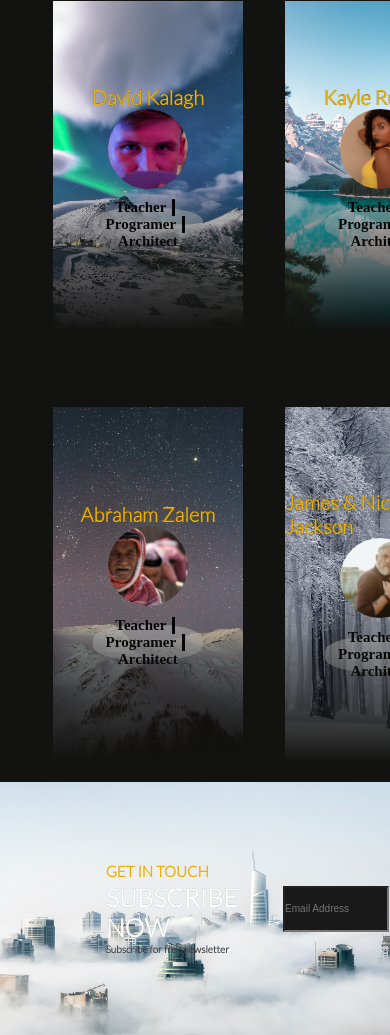
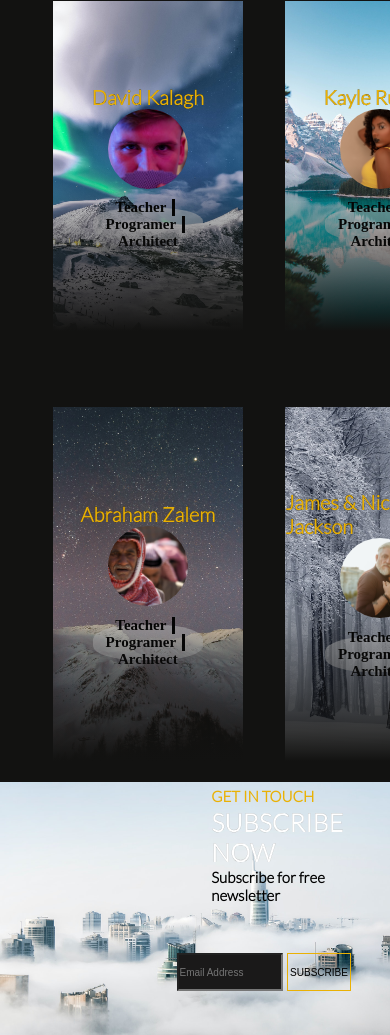
Before and after one commit to zulu776/Portafolio-SebastianZuluagaB, a plain HTML site: page index.html in a window 390 px wide. Shown: the part 2864-3899 px from the top of the page. Drawn offline with Linux system fonts and the light colour scheme.

Commit message:
arreglos generales

```diff
--- a/assets/css/style.css
+++ b/assets/css/style.css
@@ -1013,7 +1013,7 @@ nav.social-nav ul li img {
 
 .left-3 {
     color:#3f3e3e;
-    font-size: 20px;
+    font-size: 22px;
     font-weight: 900;
     margin-top: 1%;
 }
@@ -1021,7 +1021,6 @@ nav.social-nav ul li img {
 .sixth-right {
     width: 40%;
     height: 60%;
-    /* background-color: blue; */
     display: flex;
     justify-content: center;
     align-items: center;
@@ -1031,7 +1030,6 @@ nav.social-nav ul li img {
     font-size: 30px;
     font-weight: 800;
     color: black;
-    /* background-color: red; */
 }
 
 .elementor-field {
@@ -1084,6 +1082,10 @@ nav.social-nav ul li img {
 
 @media (max-width: 580px) {
 
+    .container-sixth {
+        flex-direction: column;
+    }
+
     .left-1 {
         font-size: 15px;
     }
@@ -1093,7 +1095,8 @@ nav.social-nav ul li img {
     }
 
     .left-3 {
-        font-size: 10px;
+        font-size: 15px;
+        color: black;
     }
 
     .elementor-field {
```
